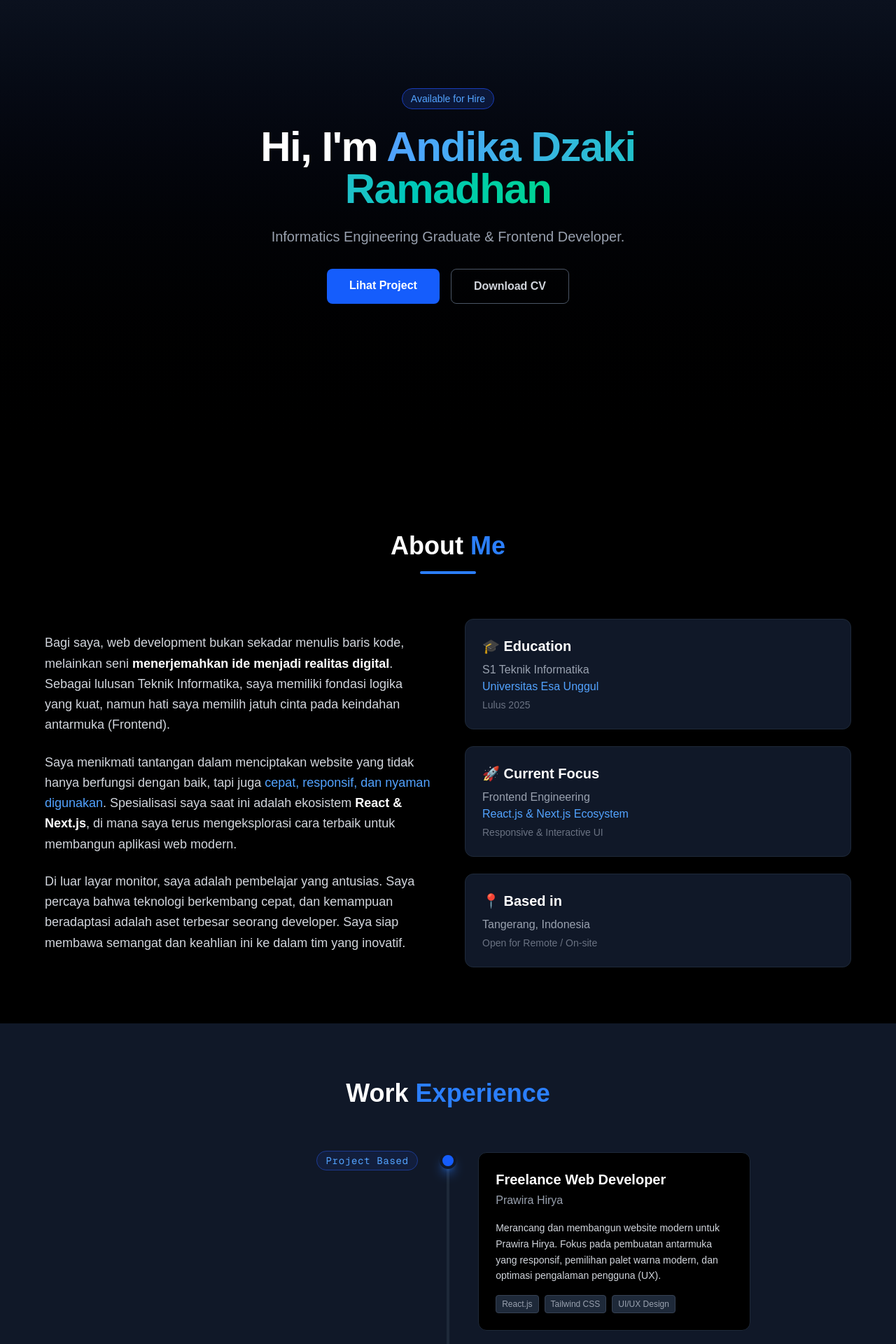
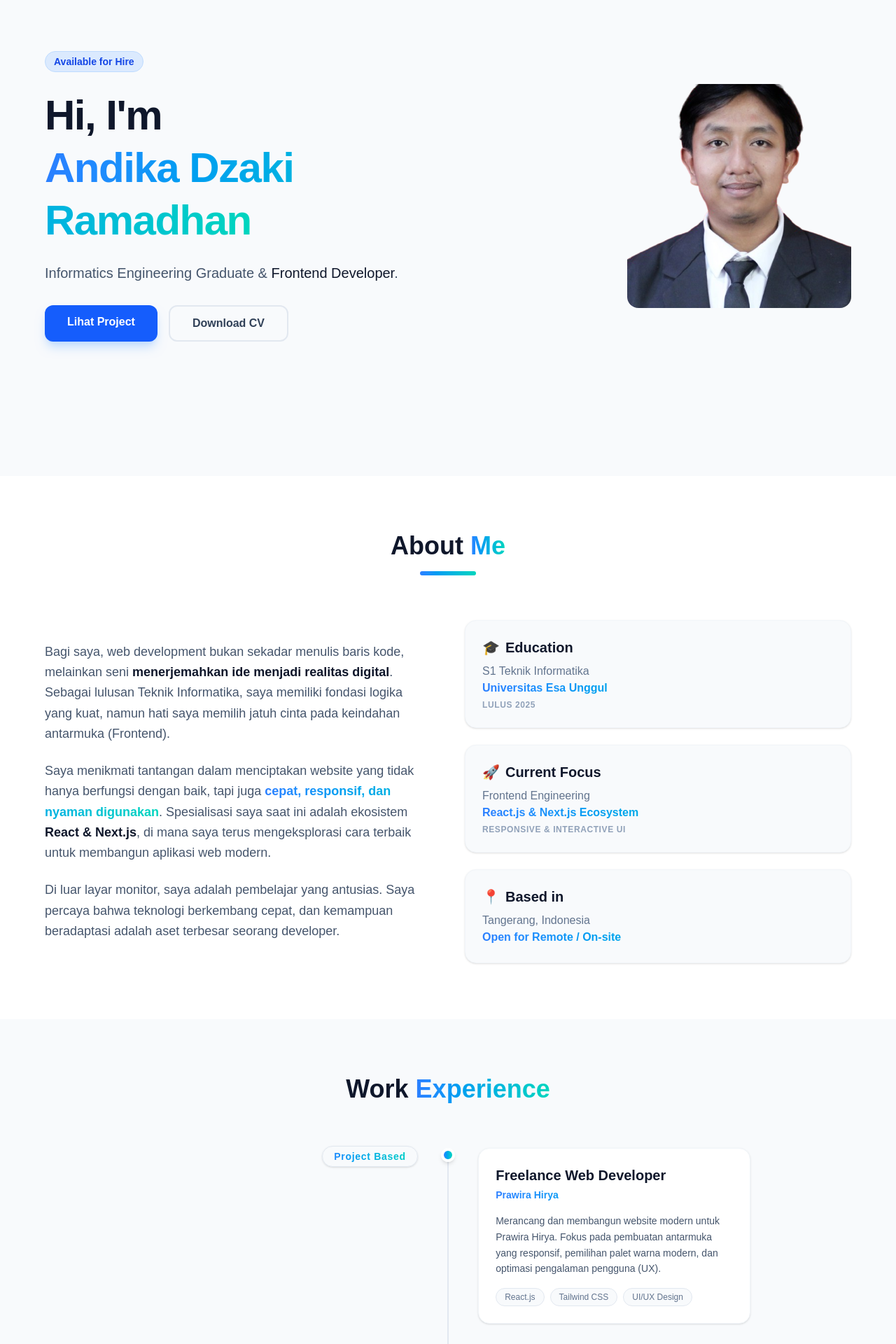
Before and after one commit to AndikaDzaki/portofolio-dzaki, a Next.js app: page / in a window 1280 px wide. Shown: the part 120-2040 px from the top of the page at 70% size. Built offline with nearby package versions, Linux system fonts and the light colour scheme.

Commit message:
update baru

```diff
--- a/src/app/components/About.jsx
+++ b/src/app/components/About.jsx
@@ -2,66 +2,72 @@ import Image from "next/image";
 
 const About = () => {
   return (
-    <section id="about" className="py-20 px-4 bg-black text-white">
+    <section id="about" className="py-20 px-4 bg-white text-slate-900">
       <div className="max-w-6xl mx-auto">
 
         {/* Header Section */}
         <div className="text-center mb-16">
-          <h2 className="text-3xl md:text-4xl font-bold mb-4">
-            About <span className="text-blue-500">Me</span>
+          <h2 className="text-3xl md:text-4xl font-bold mb-4 text-slate-900">
+            About <span className="text-transparent bg-clip-text bg-gradient-to-r from-blue-500 to-teal-400">Me</span>
           </h2>
-          <div className="w-20 h-1 bg-blue-500 mx-auto rounded-full"></div>
+          {/* Garis bawah diubah menjadi gradasi agar senada */}
+          <div className="w-20 h-1.5 bg-gradient-to-r from-blue-500 to-teal-400 mx-auto rounded-full"></div>
         </div>
 
         <div className="grid md:grid-cols-2 gap-12 items-center">
 
-          {/* Kolom Kiri: Storytelling (Lebih Mengalir) */}
-          <div className="space-y-6 text-gray-300 text-lg leading-relaxed">
+          {/* Kolom Kiri: Storytelling */}
+          <div className="space-y-6 text-slate-600 text-lg leading-relaxed">
             <p>
               Bagi saya, web development bukan sekadar menulis baris kode, melainkan seni
-              <span className="text-white font-semibold"> menerjemahkan ide menjadi realitas digital</span>.
+              <span className="text-slate-900 font-bold"> menerjemahkan ide menjadi realitas digital</span>.
               Sebagai lulusan Teknik Informatika, saya memiliki fondasi logika yang kuat, namun hati saya
               memilih jatuh cinta pada keindahan antarmuka (Frontend).
             </p>
 
             <p>
               Saya menikmati tantangan dalam menciptakan website yang tidak hanya berfungsi dengan baik,
-              tapi juga <span className="text-blue-400">cepat, responsif, dan nyaman digunakan</span>.
-              Spesialisasi saya saat ini adalah ekosistem <span className="text-white font-semibold">React & Next.js</span>,
+              tapi juga <span className="text-transparent bg-clip-text bg-gradient-to-r from-blue-500 to-teal-400 font-bold">cepat, responsif, dan nyaman digunakan</span>.
+              Spesialisasi saya saat ini adalah ekosistem <span className="text-slate-900 font-bold">React & Next.js</span>,
               di mana saya terus mengeksplorasi cara terbaik untuk membangun aplikasi web modern.
             </p>
 
             <p>
               Di luar layar monitor, saya adalah pembelajar yang antusias. Saya percaya bahwa teknologi
               berkembang cepat, dan kemampuan beradaptasi adalah aset terbesar seorang developer.
-              Saya siap membawa semangat dan keahlian ini ke dalam tim yang inovatif.
             </p>
           </div>
 
           {/* Kolom Kanan: Info Cards */}
           <div className="grid grid-cols-1 gap-6">
 
-            {/* Card 1: Education (Tetap, karena penting) */}
-            <div className="p-6 bg-gray-900 rounded-xl border border-gray-800 hover:border-blue-500/50 transition-colors">
-              <h3 className="text-xl font-bold text-white mb-2">🎓 Education</h3>
-              <p className="text-gray-400">S1 Teknik Informatika</p>
-              <p className="text-blue-400 font-medium">Universitas Esa Unggul</p>
-              <p className="text-sm text-gray-500 mt-1">Lulus 2025</p>
+            {/* Card 1: Education */}
+            <div className="p-6 bg-slate-50 rounded-2xl border border-slate-100 shadow-sm hover:shadow-md hover:border-teal-300 transition-all duration-300">
+              <h3 className="text-xl font-bold text-slate-900 mb-2 flex items-center gap-2">
+                <span>🎓</span> Education
+              </h3>
+              <p className="text-slate-500">S1 Teknik Informatika</p>
+              <p className="text-transparent bg-clip-text bg-gradient-to-r from-blue-500 to-teal-400 font-bold">Universitas Esa Unggul</p>
+              <p className="text-xs text-slate-400 mt-1 uppercase tracking-wider font-semibold">Lulus 2025</p>
             </div>
 
-            {/* Card 2: DIBAH DARI "Experience" JADI "Current Focus" */}
-            <div className="p-6 bg-gray-900 rounded-xl border border-gray-800 hover:border-blue-500/50 transition-colors">
-              <h3 className="text-xl font-bold text-white mb-2">🚀 Current Focus</h3>
-              <p className="text-gray-400">Frontend Engineering</p>
-              <p className="text-blue-400 font-medium">React.js & Next.js Ecosystem</p>
-              <p className="text-sm text-gray-500 mt-1">Responsive & Interactive UI</p>
+            {/* Card 2: Current Focus */}
+            <div className="p-6 bg-slate-50 rounded-2xl border border-slate-100 shadow-sm hover:shadow-md hover:border-teal-300 transition-all duration-300">
+              <h3 className="text-xl font-bold text-slate-900 mb-2 flex items-center gap-2">
+                <span>🚀</span> Current Focus
+              </h3>
+              <p className="text-slate-500">Frontend Engineering</p>
+              <p className="text-transparent bg-clip-text bg-gradient-to-r from-blue-500 to-teal-400 font-bold">React.js & Next.js Ecosystem</p>
+              <p className="text-xs text-slate-400 mt-1 uppercase tracking-wider font-semibold">Responsive & Interactive UI</p>
             </div>
 
-            {/* Card 3: Location (Tetap) */}
-            <div className="p-6 bg-gray-900 rounded-xl border border-gray-800 hover:border-blue-500/50 transition-colors">
-              <h3 className="text-xl font-bold text-white mb-2">📍 Based in</h3>
-              <p className="text-gray-400">Tangerang, Indonesia</p>
-              <p className="text-sm text-gray-500 mt-1">Open for Remote / On-site</p>
+            {/* Card 3: Location */}
+            <div className="p-6 bg-slate-50 rounded-2xl border border-slate-100 shadow-sm hover:shadow-md hover:border-teal-300 transition-all duration-300">
+              <h3 className="text-xl font-bold text-slate-900 mb-2 flex items-center gap-2">
+                <span>📍</span> Based in
+              </h3>
+              <p className="text-slate-500">Tangerang, Indonesia</p>
+              <p className="text-transparent bg-clip-text bg-gradient-to-r from-blue-500 to-teal-400 font-bold">Open for Remote / On-site</p>
             </div>
 
           </div>
--- a/src/app/components/Experience.jsx
+++ b/src/app/components/Experience.jsx
@@ -18,69 +18,71 @@ const Experience = () => {
     },
     {
       id: 3,
-      role: "Penata Kelola Teknologi Informasi", // Saya sesuaikan dengan gambar
+      role: "Penata Kelola Teknologi Informasi",
       company: "PPI Curug (MagangHub)",
-      period: "November 2025 - Selesai",
+      period: "24 November 2025 - 23 Mei 2026",
       description: "Membantu pemeliharaan website internal dan belajar bekerja dalam lingkungan pengembangan perangkat lunak yang dinamis.",
       tech: ["Frontend Web Developer", "System Administration"]
     },
   ];
 
   return (
-    <section id="experience" className="py-20 bg-gray-900 text-white">
+    <section id="experience" className="py-20 bg-slate-50 text-slate-900">
       <div className="max-w-4xl mx-auto px-4">
 
-        {/* Judul Section */}
-        <h2 className="text-3xl md:text-4xl font-bold text-center mb-16">
-          Work <span className="text-blue-500">Experience</span>
+        {/* Judul Section (Dengan Gradasi) */}
+        <h2 className="text-3xl md:text-4xl font-bold text-center mb-16 text-slate-900">
+          Work <span className="text-transparent bg-clip-text bg-gradient-to-r from-blue-500 to-teal-400">Experience</span>
         </h2>
 
-        {/* CONTAINER UTAMA (Relative untuk patokan posisi garis) */}
+        {/* CONTAINER UTAMA */}
         <div className="relative space-y-12">
 
-          {/* --- GARIS VERTIKAL (THE LINE) --- */}
-          {/* Mobile: Di kiri (left-4) | Desktop: Di tengah (left-1/2) */}
-          <div className="absolute top-0 bottom-0 left-4 md:left-1/2 w-1 bg-gray-800 -translate-x-1/2"></div>
+          {/* --- GARIS VERTIKAL --- */}
+          <div className="absolute top-0 bottom-0 left-4 md:left-1/2 w-0.5 bg-slate-200 -translate-x-1/2"></div>
 
           {experiences.map((exp) => (
             <div key={exp.id} className="relative">
 
-              {/* --- TITIK DOT (THE DOT) --- */}
-              {/* Posisinya mengikuti garis: left-4 di mobile, left-1/2 di desktop */}
-              <div className="absolute top-0 left-4 md:left-1/2 w-6 h-6 bg-blue-600 rounded-full border-4 border-gray-900 shadow-lg shadow-blue-500/50 -translate-x-1/2 z-10"></div>
+              {/* --- TITIK DOT (Sekarang pakai Gradasi) --- */}
+              <div className="absolute top-0 left-4 md:left-1/2 w-5 h-5 bg-gradient-to-r from-blue-500 to-teal-400 rounded-full border-4 border-white shadow-md -translate-x-1/2 z-10"></div>
 
-              {/* --- LAYOUT KONTEN (KIRI - KANAN) --- */}
+              {/* --- LAYOUT KONTEN --- */}
               <div className={`md:flex items-start justify-between ${exp.id % 2 === 0 ? 'flex-row-reverse' : ''}`}>
 
-                {/* 1. Sisi Waktu (Hanya Tampil di Desktop) */}
+                {/* 1. Sisi Waktu (Desktop) */}
                 <div className={`hidden md:block w-[45%] ${exp.id % 2 === 0 ? 'text-left' : 'text-right'}`}>
-                  <span className="text-blue-400 font-mono text-sm tracking-wider border border-blue-900 bg-blue-900/20 px-3 py-1 rounded-full">
+                  {/* Teks waktu juga diberi gradasi agar senada */}
+                  <span className="text-transparent bg-clip-text bg-gradient-to-r from-blue-500 to-teal-400 font-bold text-sm tracking-wider bg-white px-4 py-1.5 rounded-full border border-slate-200 shadow-sm">
                     {exp.period}
                   </span>
                 </div>
 
                 {/* 2. Sisi Card (Konten Utama) */}
-                {/* Di Mobile kita kasih margin-left (ml-12) supaya tidak ketabrak garis */}
-                <div className="ml-12 md:ml-0 md:w-[45%] bg-black border border-gray-800 p-6 rounded-xl hover:border-blue-500 transition-all duration-300 hover:shadow-xl hover:shadow-blue-900/20 relative">
+                <div className="ml-12 md:ml-0 md:w-[45%] bg-white border border-slate-100 p-6 rounded-2xl hover:border-teal-300 transition-all duration-300 shadow-sm hover:shadow-xl relative">
 
-                  {/* Waktu (Hanya muncul di Mobile) */}
-                  <span className="md:hidden inline-block mb-3 text-blue-400 font-mono text-xs border border-blue-900 bg-blue-900/20 px-2 py-1 rounded-full">
+                  {/* Waktu (Mobile) */}
+                  <span className="md:hidden inline-block mb-3 text-transparent bg-clip-text bg-gradient-to-r from-blue-500 to-teal-400 font-bold text-xs bg-slate-50 px-3 py-1 rounded-full border border-slate-200">
                     {exp.period}
                   </span>
 
-                  <h3 className="text-xl font-bold text-white mb-1 group-hover:text-blue-400 transition-colors">
+                  <h3 className="text-xl font-bold text-slate-900 mb-1">
                     {exp.role}
                   </h3>
-                  <h4 className="text-gray-400 font-medium mb-4">{exp.company}</h4>
 
-                  <p className="text-gray-300 text-sm leading-relaxed mb-4">
+                  {/* Nama Perusahaan (Dengan Gradasi) */}
+                  <h4 className="text-transparent bg-clip-text bg-gradient-to-r from-blue-500 to-teal-400 font-semibold text-sm mb-4">
+                    {exp.company}
+                  </h4>
+
+                  <p className="text-slate-600 text-sm leading-relaxed mb-4">
                     {exp.description}
                   </p>
 
                   {/* Tags Tech Stack */}
                   <div className="flex flex-wrap gap-2">
                     {exp.tech.map((item, idx) => (
-                      <span key={idx} className="text-xs text-gray-400 bg-gray-800 px-2 py-1 rounded border border-gray-700">
+                      <span key={idx} className="text-xs font-medium text-slate-500 bg-slate-50 px-3 py-1 rounded-full border border-slate-200 hover:bg-teal-50 hover:text-teal-600 transition-colors cursor-default">
                         {item}
                       </span>
                     ))}
--- a/src/app/components/Hero.jsx
+++ b/src/app/components/Hero.jsx
@@ -1,36 +1,59 @@
+import Image from "next/image";
 import Link from "next/link";
 
 const Hero = () => {
   return (
-    <section id="home" className="h-screen flex flex-col justify-center items-center text-center px-4 bg-gradient-to-b from-gray-900 to-black text-white">
-      {/* Container Utama */}
-      <div className="max-w-3xl space-y-6">
+    // Background diubah ke Slate-50 (putih keabu-abuan lembut)
+    <section id="home" className="min-h-screen flex items-center justify-center px-6 bg-slate-50 text-slate-900 py-20">
 
-        {/* Badge Kecil */}
-        <div className="inline-block px-3 py-1 text-sm font-medium text-blue-400 bg-blue-900/30 rounded-full border border-blue-800">
+      <div className="max-w-6xl w-full flex flex-col-reverse md:flex-row items-center justify-between gap-12">
+
+        {/* BAGIAN KIRI: TEKS */}
+        <div className="flex-1 text-center md:text-left space-y-6">
+
+          {/* Badge: Warna biru lebih kontras di bg terang */}
+          <div className="inline-block px-3 py-1 text-sm font-semibold text-blue-700 bg-blue-100 rounded-full border border-blue-200">
             Available for Hire
           </div>
 
-        {/* Headline Besar */}
-        <h1 className="text-4xl md:text-6xl font-bold tracking-tight">
-          Hi, I'm <span className="text-transparent bg-clip-text bg-gradient-to-r from-blue-400 to-emerald-400">Andika Dzaki Ramadhan</span>
+          <h1 className="text-4xl md:text-6xl font-extrabold tracking-tight leading-tight text-slate-900">
+            Hi, I'm <br className="hidden md:block" />
+
+            {/* --- INI YANG DIUBAH MENJADI GRADIENT --- */}
+            <span className="text-transparent bg-clip-text bg-gradient-to-r from-blue-500 to-teal-400">
+              Andika Dzaki Ramadhan
+            </span>
+            {/* --------------------------------------- */}
+
           </h1>
 
-        {/* Sub-headline */}
-        <p className="text-lg md:text-xl text-gray-400">
-          Informatics Engineering Graduate & Frontend Developer.
-
+          <p className="text-lg md:text-xl text-slate-600 max-w-lg mx-auto md:mx-0 font-medium">
+            Informatics Engineering Graduate & <span className="text-slate-900">Frontend Developer</span>.
           </p>
 
-        {/* Tombol CTA */}
-        <div className="flex flex-col sm:flex-row gap-4 justify-center mt-8">
-          <Link href="#projects" className="px-8 py-3 bg-blue-600 hover:bg-blue-700 text-white font-semibold rounded-lg transition-all duration-300">
+          <div className="flex flex-col sm:flex-row gap-4 justify-center md:justify-start mt-8">
+            <Link href="#projects" className="px-8 py-3 bg-blue-600 hover:bg-blue-700 text-white font-bold rounded-xl transition-all duration-300 shadow-lg shadow-blue-200">
               Lihat Project
             </Link>
-          <a href="/cv-dzaki.pdf" target="_blank" className="px-8 py-3 border border-gray-600 hover:border-white text-gray-300 hover:text-white font-semibold rounded-lg transition-all duration-300">
+            <a href="/cv-dzaki.pdf" target="_blank" className="px-8 py-3 border-2 border-slate-200 hover:bg-slate-100 text-slate-700 font-bold rounded-xl transition-all duration-300">
               Download CV
             </a>
           </div>
+        </div>
+
+        {/* BAGIAN KANAN: FOTO */}
+        <div className="flex-1 flex justify-center md:justify-end">
+          <div className="relative w-64 h-64 md:w-80 md:h-80">
+            <Image
+              src="/pasphoto.png"
+              alt="Andika Dzaki"
+              fill
+              className="object-cover rounded-2xl"
+              priority
+            />
+          </div>
+        </div>
+
       </div>
     </section>
   );
--- a/src/app/components/Projects.jsx
+++ b/src/app/components/Projects.jsx
@@ -13,9 +13,8 @@ const Projects = () => {
       description: "Aplikasi absensi digital berbasis website yang dirancang menggunakan teknologi PWA. Memungkinkan akses offline, install ke homescreen, dan performa cepat layaknya aplikasi native.",
       tech: ["React.js", "PWA", "Express.js", "MySQL"],
       image: "/projects/sipres.png",
-      // GANTI INI dengan link repository atau live demo project-mu
       link: "https://sistempresuj.netlify.app/",
-      color: "from-blue-500/20 to-purple-500/20" // Warna glow di belakang gambar
+      color: "from-blue-400/30 to-teal-400/30" // Warna glow disesuaikan untuk light mode
     },
     {
       id: 2,
@@ -25,9 +24,8 @@ const Projects = () => {
       description: "Website profesional untuk CV Prawira Hirya. Fokus pada desain UI/UX yang modern, responsif, dan representatif untuk meningkatkan branding perusahaan kepada klien.",
       tech: ["React.js", "Tailwind CSS", "UI/UX Design"],
       image: "/projects/prawira1.png",
-
       link: "https://www.prawirahirya.id/",
-      color: "from-emerald-500/20 to-teal-500/20"
+      color: "from-teal-400/30 to-emerald-400/30"
     },
     {
       id: 3,
@@ -37,22 +35,33 @@ const Projects = () => {
       description: "Simulasi aplikasi toko belanja online dengan fitur keranjang belanja, manajemen state yang kompleks, dan integrasi API produk dummy.",
       tech: ["React.js", "Redux/Context", "API Integration"],
       image: "/projects/grocery.jpg",
-      // GANTI INI dengan link repository GitHub-nya
       link: "https://github.com/AndikaDzaki/repo-grocery-kamu",
-      color: "from-orange-500/20 to-red-500/20"
+      color: "from-blue-400/30 to-cyan-400/30"
+    },
+    {
+      id: 3,
+      title: "Aviation Training & Learning Application System (ATLAS)",
+      fullname: "Training Simulation",
+      category: "Internship Project",
+      description: ".",
+      tech: ["React.js", "Redux/Context", "API Integration"],
+      image: "/projects/atlas.png",
+      link: "https://github.com/AndikaDzaki/repo-grocery-kamu",
+      color: "from-blue-400/30 to-cyan-400/30"
     }
   ];
 
   return (
-    <section id="projects" className="py-24 px-4 bg-black text-white overflow-hidden">
+    // Background diubah ke Putih Murni
+    <section id="projects" className="py-24 px-4 bg-white text-slate-900 overflow-hidden">
       <div className="max-w-6xl mx-auto">
 
         {/* Header Section */}
         <div className="mb-20 text-center">
-            <h2 className="text-4xl md:text-5xl font-bold mb-4">
-            Featured <span className="text-transparent bg-clip-text bg-gradient-to-r from-blue-400 to-emerald-400">Projects</span>
+            <h2 className="text-4xl md:text-5xl font-bold mb-4 text-slate-900">
+            Featured <span className="text-transparent bg-clip-text bg-gradient-to-r from-blue-500 to-teal-400">Projects</span>
             </h2>
-            <p className="text-gray-400 max-w-xl mx-auto">
+            <p className="text-slate-600 max-w-xl mx-auto text-lg">
                 Beberapa karya pilihan yang telah saya kerjakan, mulai dari proyek akademis hingga freelance profesional.
             </p>
         </div>
@@ -60,7 +69,6 @@ const Projects = () => {
         {/* Project List - Zig Zag Layout */}
         <div className="flex flex-col gap-20 md:gap-32">
           {projects.map((project, index) => (
-            // WRAPPER UTAMA ADALAH LINK SUPAYA BISA DIKLIK SEMUA
             <Link
                 href={project.link}
                 key={project.id}
@@ -70,40 +78,44 @@ const Projects = () => {
 
               {/* --- BAGIAN GAMBAR (IMAGE SIDE) --- */}
               <div className="w-full md:w-3/5 relative">
-                 {/* Glow Effect di belakang gambar */}
-                 <div className={`absolute inset-0 -z-10 bg-gradient-to-tr ${project.color} blur-3xl opacity-40 group-hover:opacity-60 transition-opacity duration-500 rounded-full scale-90`}></div>
+                 {/* Glow Effect di belakang gambar (Opacity disesuaikan untuk background putih) */}
+                 <div className={`absolute inset-0 -z-10 bg-gradient-to-tr ${project.color} blur-3xl opacity-50 group-hover:opacity-80 transition-opacity duration-500 rounded-full scale-90`}></div>
 
-                 {/* Container Gambar */}
-                 <div className="aspect-video relative rounded-2xl overflow-hidden border border-gray-800 group-hover:border-gray-600 shadow-2xl transition-all duration-500">
+                 {/* Container Gambar (Border Slate & Shadow Halus) */}
+                 <div className="aspect-video relative rounded-2xl overflow-hidden border border-slate-200 group-hover:border-teal-300 shadow-lg group-hover:shadow-2xl group-hover:shadow-teal-500/10 transition-all duration-500 bg-slate-50">
                     <Image
                         src={project.image}
                         alt={project.title}
                         fill
                         className="object-cover group-hover:scale-105 transition-transform duration-700 ease-out"
                     />
-                    {/* Overlay saat hover */}
-                    <div className="absolute inset-0 bg-black/0 group-hover:bg-black/20 transition-all duration-500"></div>
+                    {/* Overlay saat hover (Diubah ke putih transparan) */}
+                    <div className="absolute inset-0 bg-white/0 group-hover:bg-white/10 transition-all duration-500"></div>
                  </div>
               </div>
 
               {/* --- BAGIAN TEKS (CONTENT SIDE) --- */}
               <div className="w-full md:w-2/5 flex flex-col">
-                 <span className="text-blue-400 font-mono text-sm mb-3 tracking-wider uppercase">{project.category}</span>
+                 {/* Kategori dengan Gradasi */}
+                 <span className="text-transparent bg-clip-text bg-gradient-to-r from-blue-500 to-teal-400 font-bold font-mono text-sm mb-3 tracking-wider uppercase">
+                   {project.category}
+                 </span>
 
-                 <h3 className="text-2xl md:text-3xl font-bold mb-4 flex items-center gap-2 group-hover:text-blue-300 transition-colors">
+                 {/* Judul Project */}
+                 <h3 className="text-2xl md:text-3xl font-bold mb-4 flex items-center gap-2 text-slate-900 group-hover:text-teal-600 transition-colors">
                     {project.title}
-                    {/* Ikon Panah yang bergerak saat hover */}
-                    <ArrowUpRightIcon className="w-6 h-6 opacity-0 -translate-x-2 group-hover:opacity-100 group-hover:translate-x-0 transition-all duration-300" />
+                    {/* Ikon Panah (Warna Teal) */}
+                    <ArrowUpRightIcon className="w-6 h-6 opacity-0 -translate-x-2 group-hover:opacity-100 group-hover:translate-x-0 text-teal-500 transition-all duration-300" />
                  </h3>
 
-                 <p className="text-gray-400 text-lg leading-relaxed mb-6">
+                 <p className="text-slate-600 text-lg leading-relaxed mb-6">
                     {project.description}
                  </p>
 
-                 {/* Tech Stack Tags */}
+                 {/* Tech Stack Tags (Clean style) */}
                  <ul className="flex flex-wrap gap-3 mt-auto">
                     {project.tech.map((tech, idx) => (
-                        <li key={idx} className="px-3 py-1 text-sm bg-gray-900 border border-gray-800 rounded-full text-gray-300 font-medium font-mono">
+                        <li key={idx} className="px-4 py-1.5 text-sm bg-slate-50 border border-slate-200 rounded-full text-slate-600 font-medium font-mono group-hover:bg-teal-50 group-hover:border-teal-200 group-hover:text-teal-700 transition-colors">
                             {tech}
                         </li>
                     ))}
@@ -116,7 +128,7 @@ const Projects = () => {
 
         {/* "More Projects" Button */}
         <div className="text-center mt-24">
-          <Link href="https://github.com/AndikaDzaki?tab=repositories" target="_blank" className="group inline-flex items-center gap-2 px-8 py-4 bg-gray-900 border border-gray-700 hover:border-blue-500 rounded-full text-white font-semibold transition-all duration-300 hover:bg-gray-800 hover:shadow-lg hover:shadow-blue-900/30">
+          <Link href="https://github.com/AndikaDzaki?tab=repositories" target="_blank" className="group inline-flex items-center gap-2 px-8 py-4 bg-white border-2 border-slate-200 hover:border-teal-400 rounded-full text-slate-700 font-bold transition-all duration-300 hover:text-teal-600 hover:bg-teal-50 shadow-sm hover:shadow-md">
             <span>Lihat Arsip Lainnya di GitHub</span>
             <ArrowUpRightIcon className="w-5 h-5 group-hover:translate-x-1 group-hover:-translate-y-1 transition-transform" />
           </Link>
```
Also changed, not shown: src/app/components/Contact.jsx (+29 -9 lines), public/Projects/atlas.png (added), public/pasphoto.png (added). Lines whose indentation alone changed are shown as unchanged.
